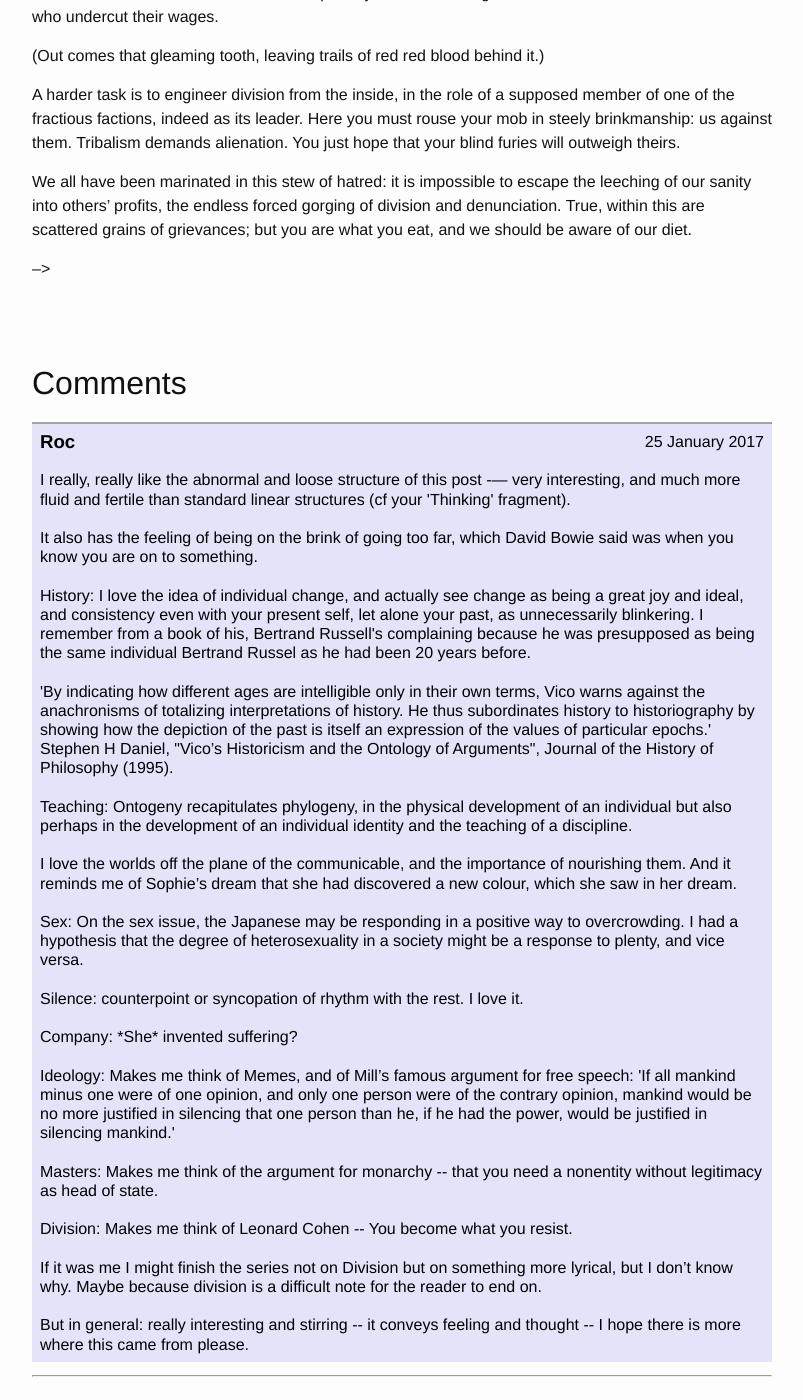
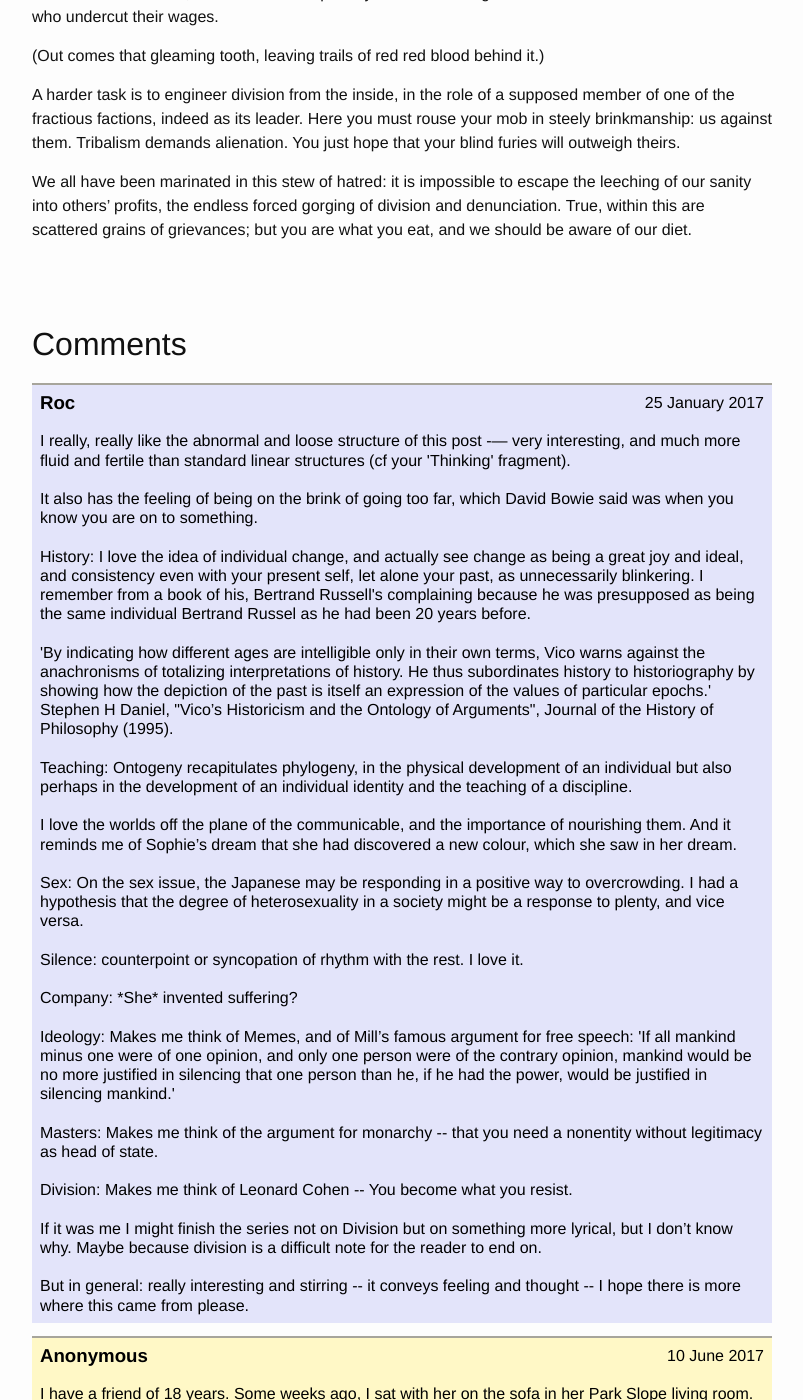
Before and after one commit to Allium/WithoutHeadOrFoot, a Jekyll site: the page built from _posts/2017-01-06-Our-Selves-And-Other-Charlatans.md, in a window 1280 px wide and 1400 px high, scrolled down 7237 px. Shown: the whole window, without its empty margins (238-1041 px from the left). Built offline with Jekyll 4.4.1, drawn with Linux system fonts in a browser that asks for light colours; comment, search, counter and statistics services are not loaded.

Commit message:
Minor edits to layout.

```diff
--- a/_posts/2017-01-06-Our-Selves-And-Other-Charlatans.md
+++ b/_posts/2017-01-06-Our-Selves-And-Other-Charlatans.md
@@ -176,7 +176,7 @@
 
 
 
-<!-- ------------------------------------------------------------------------------------ -->-->
+<!-- ------------------------------------------------------------------------------------ -->
 
 <br><br>
 <h2>Comments</h2>
@@ -229,14 +229,6 @@
 	But in general: really interesting and stirring -- it conveys feeling and thought -- I hope there is more where this came from please.
 </div>
 
-
-
-
-***
-
-<br><br>
-<h2>Comments</h2>
-
 <div class="comment" style="background-color: #FFF8C6;">
     <span class="name">Anonymous</span>
     <span class="date">10 June 2017</span>
```
